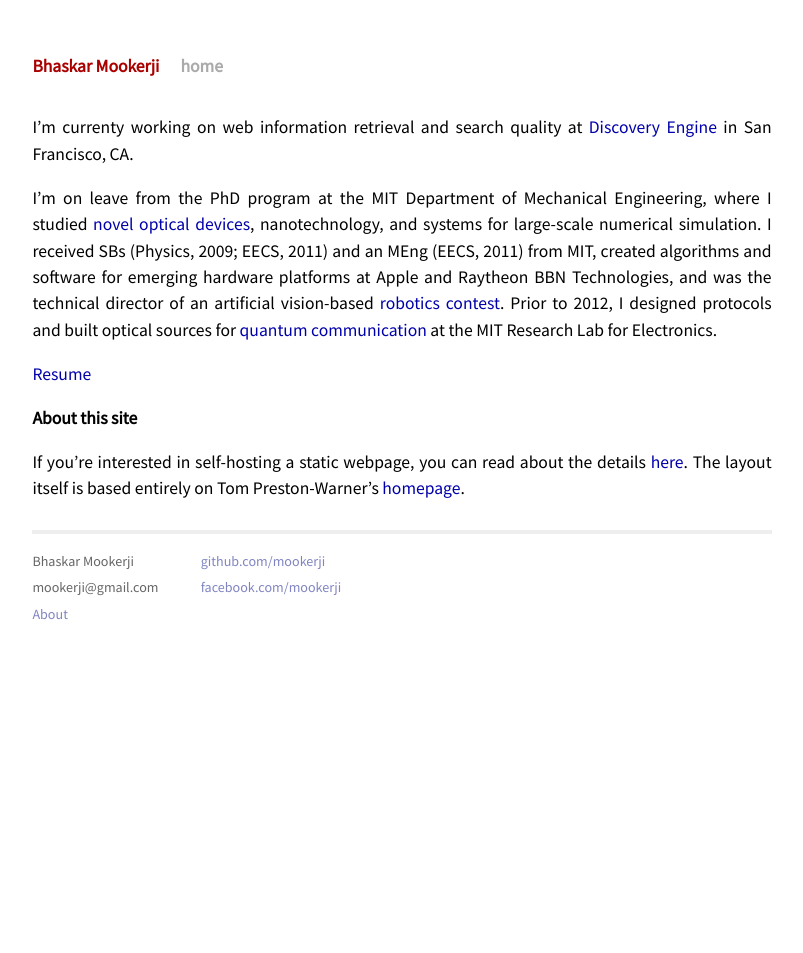
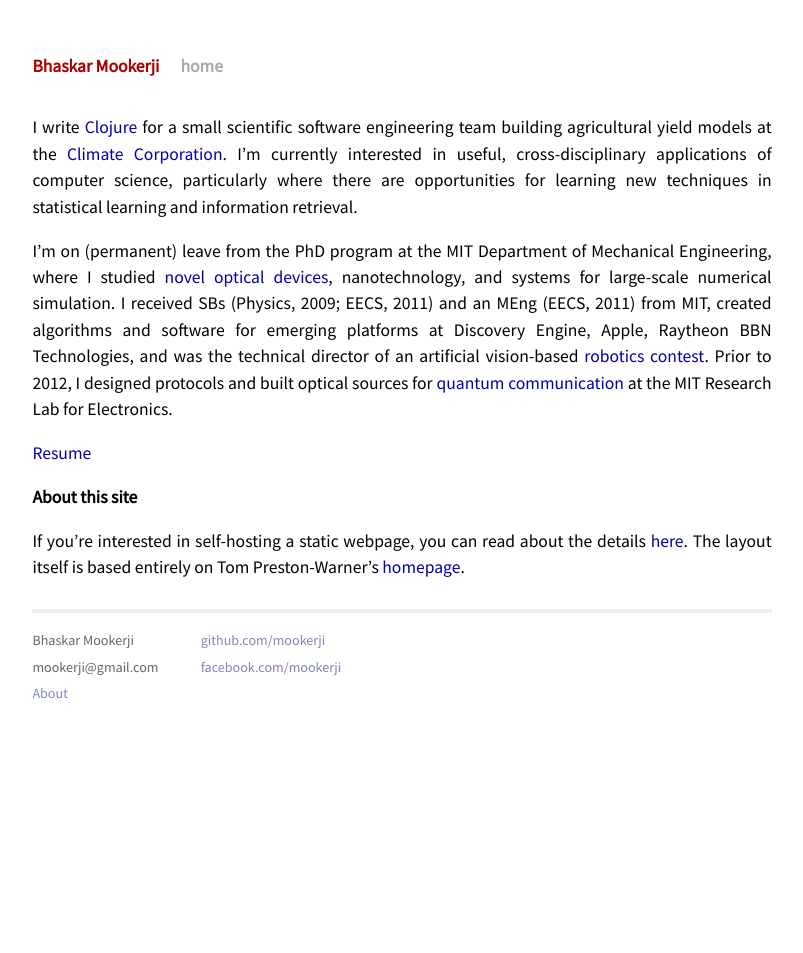
Before and after one commit to mookerji/mookerji.github.io, a Jekyll site: the page built from about.md, in a window 1280 px wide. Shown: the whole page, without its empty margins (238-1041 px from the left). Built offline with Jekyll 4.4.1, drawn with Linux system fonts in a browser that asks for light colours; Markdown is read by kramdown in place of the engine named in the settings.

Commit message:
New about.md

```diff
--- a/about.md
+++ b/about.md
@@ -4,19 +4,22 @@ description: About page
 author: Bhaskar Mookerji
 tags: meta
 layout: default
-created: April 27, 2012
 ---
 
-I'm currenty working on web information retrieval and search quality at
-[Discovery Engine](http://discoveryengine.com) in San Francisco, CA.
+I write [Clojure](http://clojure.org) for a small scientific software
+engineering team building agricultural yield models at the
+[Climate Corporation](http://climate.com). I'm currently interested in useful,
+cross-disciplinary applications of computer science, particularly where there
+are opportunities for learning new techniques in statistical learning and
+information retrieval.
 
-I'm on leave from the PhD program at the MIT Department of Mechanical
-Engineering, where I studied
+I'm on (permanent) leave from the PhD program at the MIT Department of
+Mechanical Engineering, where I studied
 [novel optical devices](http://web.mit.edu/nanophotonics/), nanotechnology, and
 systems for large-scale numerical simulation. I received SBs (Physics, 2009;
 EECS, 2011) and an MEng (EECS, 2011) from MIT, created algorithms and software
-for emerging hardware platforms at Apple and Raytheon BBN Technologies, and was
-the technical director of an artificial vision-based
+for emerging platforms at Discovery Engine, Apple, Raytheon BBN Technologies,
+and was the technical director of an artificial vision-based
 [robotics contest](http://maslab.mit.edu/).  Prior to 2012, I designed
 protocols and built optical sources for
 [quantum communication](http://www.rle.mit.edu/qoptics/) at the MIT Research
```
Also changed, not shown: 1 other file.
